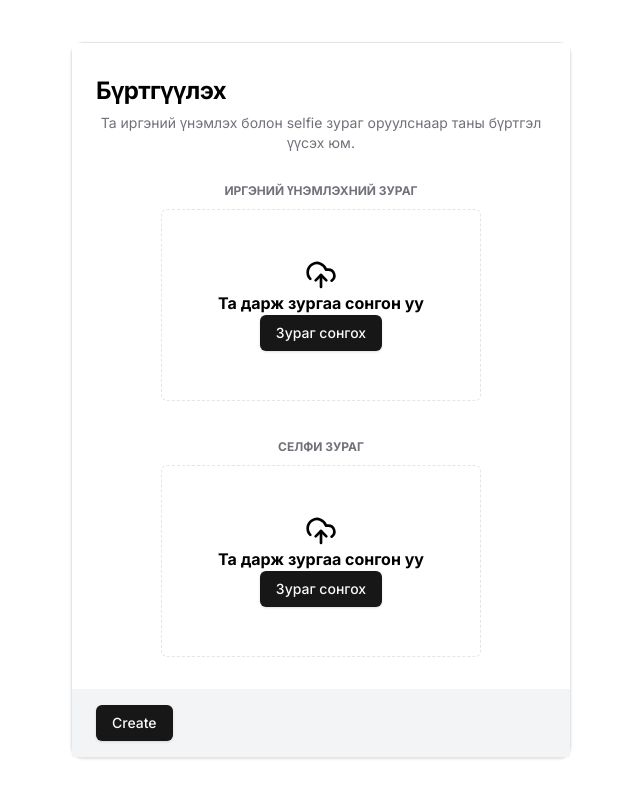
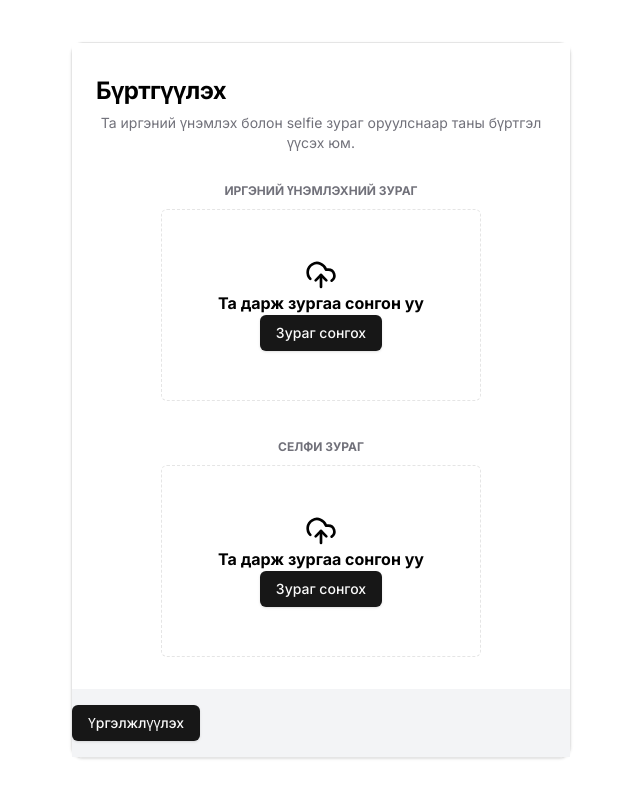
Before and after one commit to bilg5678/bilguun-tech-pack, a Next.js app: page / in a window 1280 px wide. Shown: the whole page, without its empty margins (319-959 px from the left). Built offline with nearby package versions, Linux system fonts and the light colour scheme.

Commit message:
fix(ui): initialmodal componentын footer хэсгийг засав

```diff
--- a/components/initial-modal.tsx
+++ b/components/initial-modal.tsx
@@ -96,7 +96,7 @@ const InitialModal = () => {
     return null;
   }
   return (
-    <div className="flex justify-center items-center">
+    <div className="flex justify-center items-center h-5/6">
       <Card className="w-5/6 md:w-[500px]">
         <CardContent className="bg-white text-black p-0 overflow-hidden">
           <CardHeader className="pt-8 px-6">
@@ -156,14 +156,14 @@ const InitialModal = () => {
                   />
                 </div>
               </div>
-              <CardFooter className="bg-gray-100 px-6 py-4">
+              <CardFooter className="bg-gray-100 py-4 px-0">
                 {isLoading ? (
-                  <div className="flex justify-center items-center flex-col">
+                  <div className="flex justify-center items-center flex-col w-full">
                     <Label>Та түр хүлээнэ үү</Label>
                     <Stepper steps={steps} activeStep={activeStep} />
                   </div>
                 ) : (
-                  <Button disabled={isLoading}>Create</Button>
+                  <Button disabled={isLoading}>Үргэлжлүүлэх</Button>
                 )}
               </CardFooter>
             </form>
```
